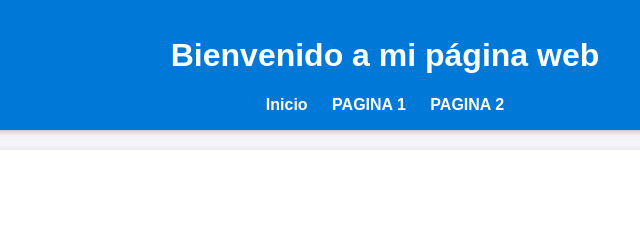
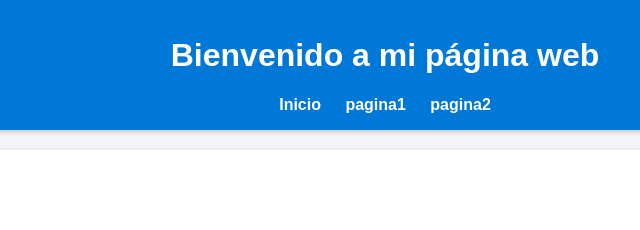
Before and after one commit to pedromaniabot-spec/Tarea2, a plain HTML site: page index.html in a window 1280 px wide. Shown: the top 230 px of the page, 255-895 px from the left. Drawn offline with Linux system fonts and the light colour scheme.

Commit message:
Update index.html

```diff
--- a/index.html
+++ b/index.html
@@ -12,8 +12,8 @@
         <h1>Bienvenido a mi página web</h1>
         <nav>
             <a href="index.html">Inicio</a>
-            <a href="pagina1.html">PAGINA 1</a>
-            <a href="pagina2.html">PAGINA 2</a>
+            <a href="pagina1.html">pagina1</a>
+            <a href="pagina2.html">pagina2</a>
         </nav>
     </header>
 
```
